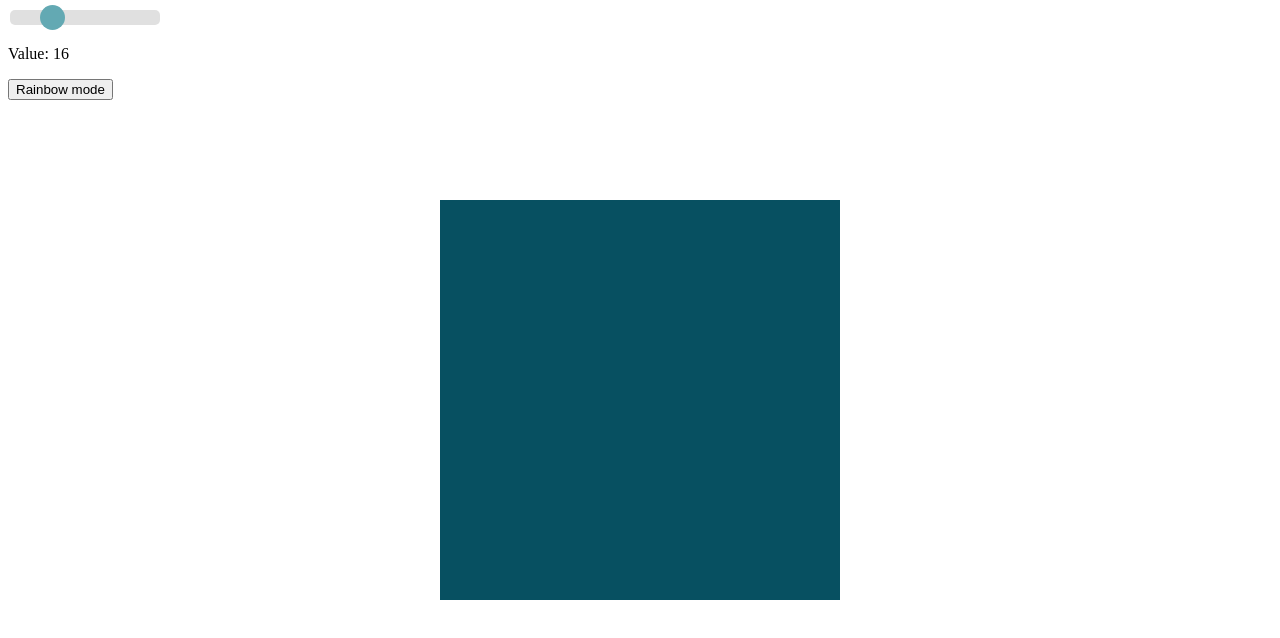
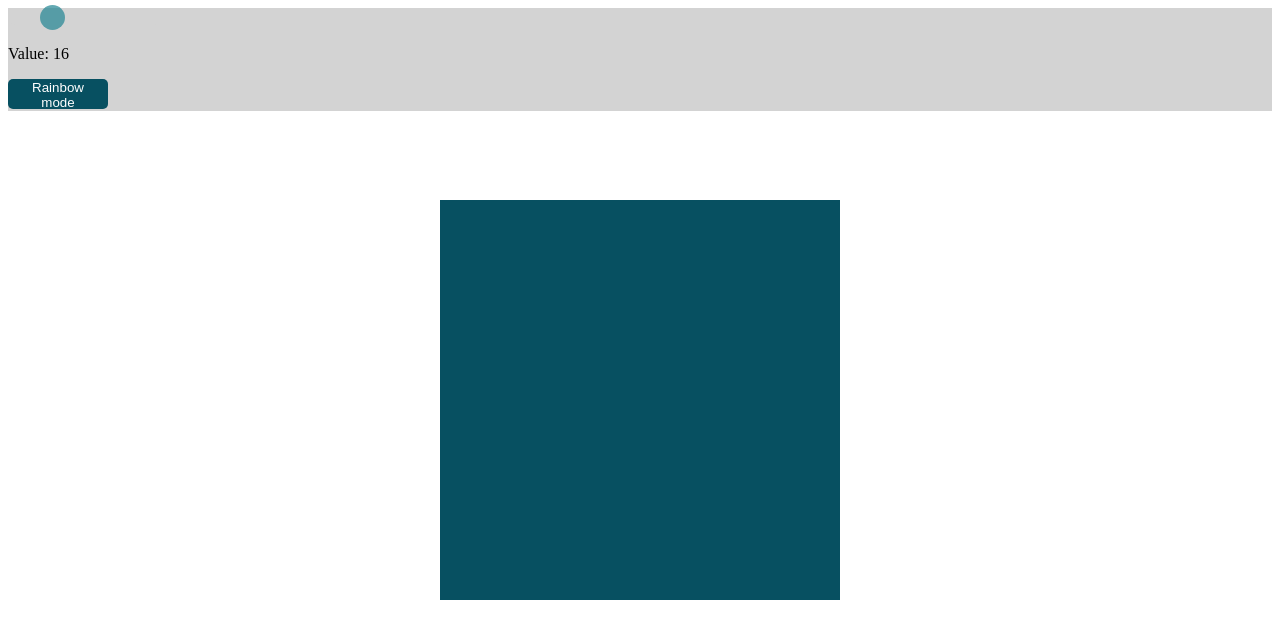
Before and after one commit to ahmedgamer4/etch-a-sketch, a plain HTML site: page index.html in a window 1280 px wide. Drawn offline with Linux system fonts and the light colour scheme.

Commit message:
added rainbow button style

```diff
--- a/styles.css
+++ b/styles.css
@@ -10,7 +10,6 @@
     left: 50%;
     -ms-transform: translate(-50%, -50%);
     transform: translate(-50%, -50%);
-    display: flex;
     background-color: #075061;
 }
 
@@ -21,6 +20,10 @@
     width: 400px;
     height: 400px;
 
+}
+
+#back{
+    background-color: #d3d3d3;
 }
 
 .grid-item{
@@ -44,6 +47,15 @@
     vertical-align: middle;
     font-family: Tahoma, sans-serif;
     font-size: 20px;
+}
+
+button{
+    width: 100px;
+    height: 30px;
+    border-radius: 5px;
+    background-color: #075061;
+    border: none;
+    color: #fff;
 }
 
 #slider{
```
